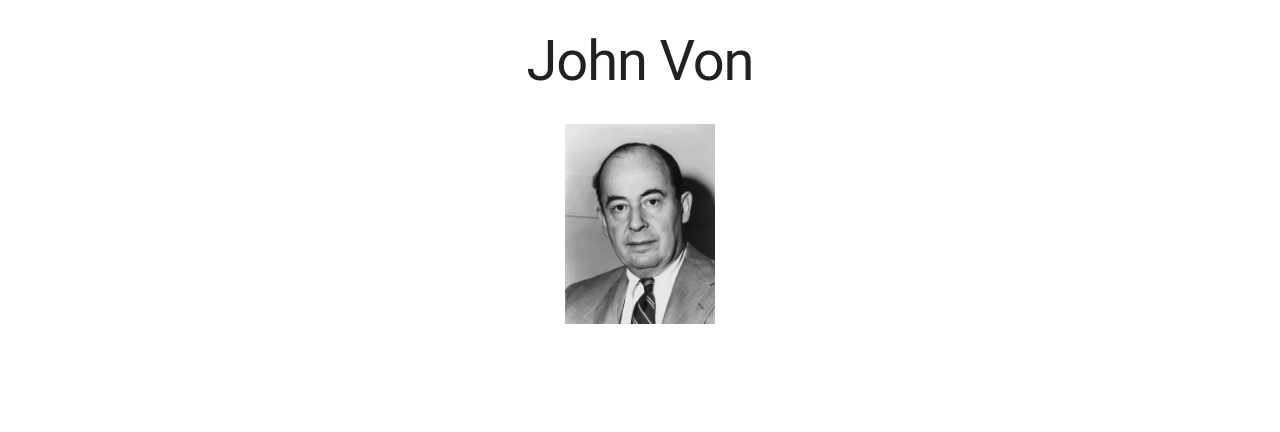
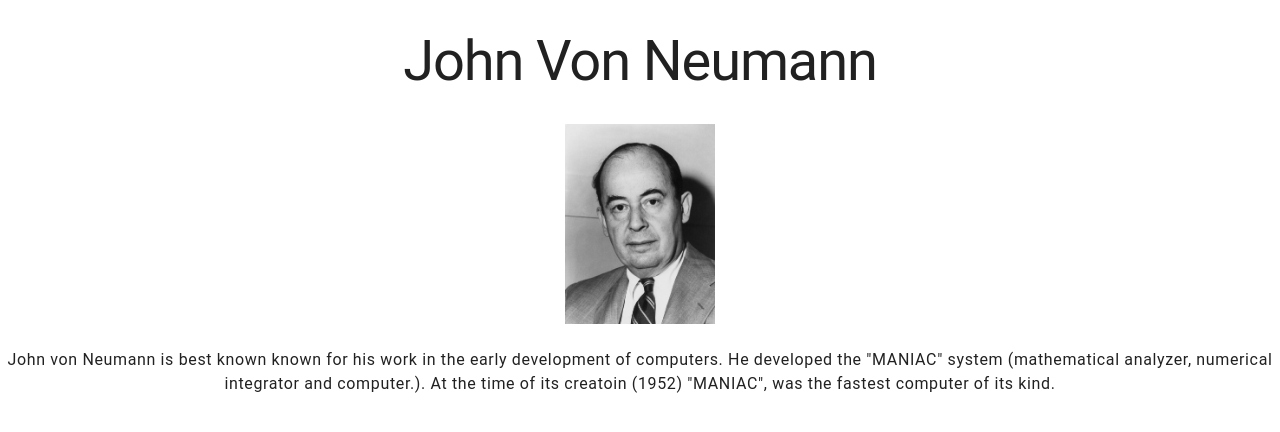
Before and after one commit to evan-cagiannos/Assignment-1, a plain HTML site: page index.html in a window 1280 px wide. Drawn offline with nearby package versions, Linux system fonts and the light colour scheme.

Commit message:
Changed text

```diff
--- a/index.html
+++ b/index.html
@@ -14,8 +14,9 @@
     <title>John Von</title>
   </head>
   <body>
-    <h1>John Von</h1>
+    <h1>John Von Neumann</h1>
     <img src="./images/john.jpeg" alt="John" style="width: 150px;height: 200px;">
+    <h6>John von Neumann is best known known for his work in the early development of computers. He developed the "MANIAC" system (mathematical analyzer, numerical integrator and computer.). At the time of its creatoin (1952) "MANIAC", was the fastest computer of its kind.</h6>
 
   </body>
 </html>
```
